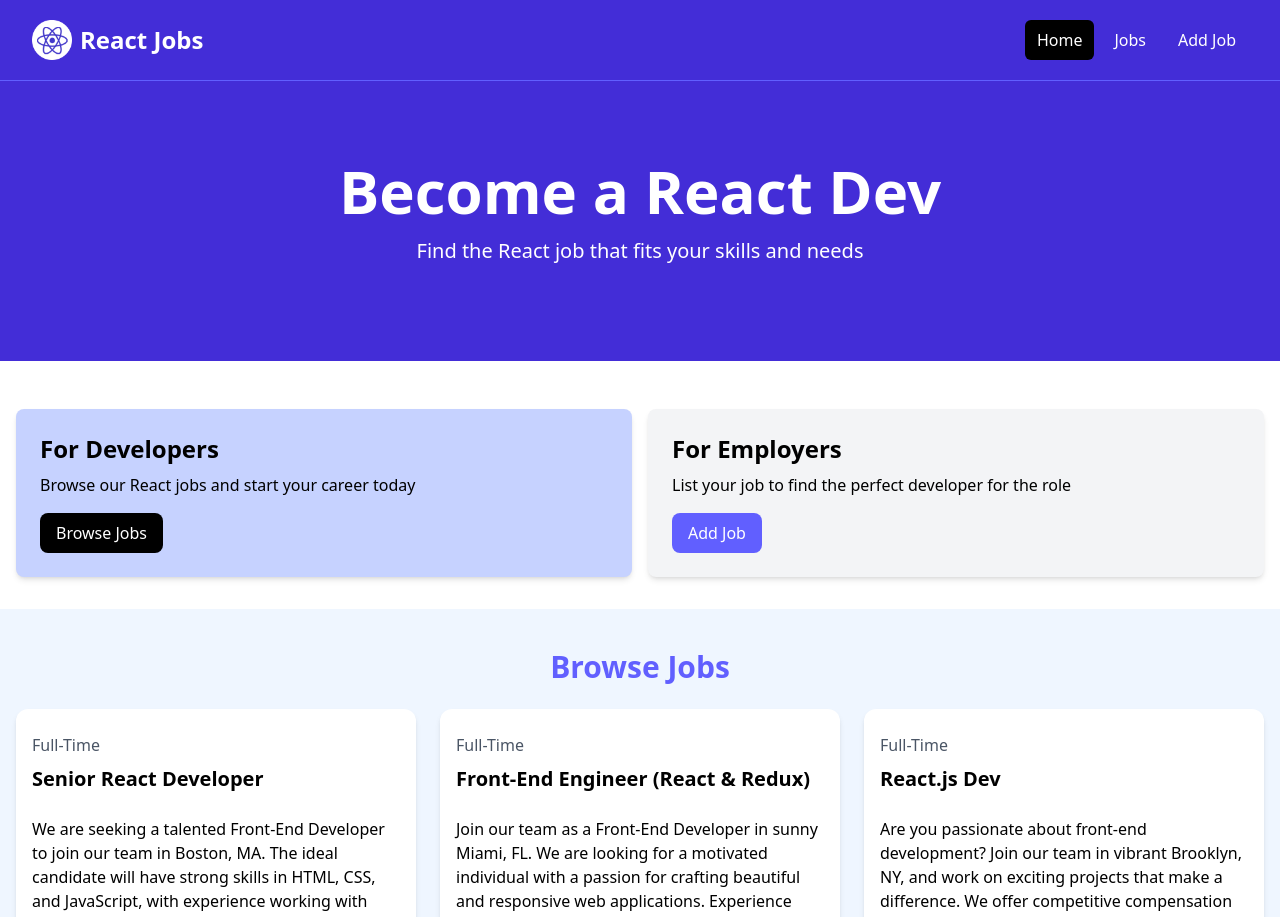
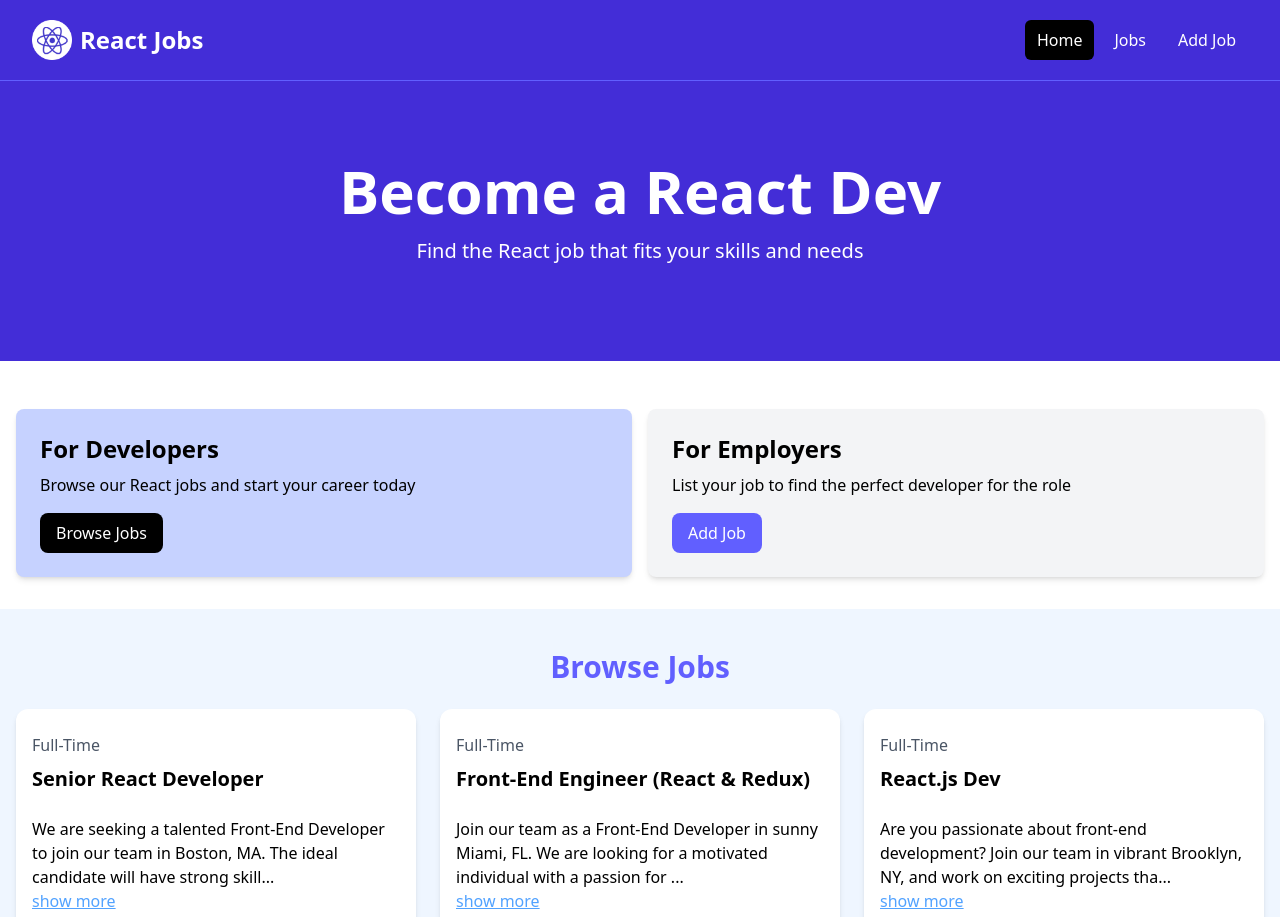
Before and after one commit to artanramanaj/react-jobs, a React (Vite) app: page / in a window 1280 px wide. Shown: the top 917 px of the page. Built offline with nearby package versions, Linux system fonts and the light colour scheme.

Commit message:
toggle show more and show less

```diff
--- a/src/components/JobListing.jsx
+++ b/src/components/JobListing.jsx
@@ -1,6 +1,7 @@
-import React from "react";
+import React, { useState } from "react";
 
 function JobListing({ job }) {
+  const [showAll, setShowAll] = useState(true);
   return (
     <>
       <div key={job.id} className="relative rounded-xl bg-white shadow-md">
@@ -10,7 +11,27 @@ function JobListing({ job }) {
             <h3 className="text-xl font-bold">{job.title}</h3>
           </div>
 
-          <div className="mb-5">{job.description}</div>
+          {showAll == true ? (
+            <div>
+              <div>{job.description.substring(0, 120) + "..."}</div>
+              <p
+                className="mb-4 cursor-pointer text-blue-400 underline"
+                onClick={() => setShowAll((prev) => !prev)}
+              >
+                show more
+              </p>
+            </div>
+          ) : (
+            <div>
+              <div>{job.description}</div>
+              <p
+                className="mb-4 cursor-pointer text-blue-400 underline"
+                onClick={() => setShowAll((prev) => !prev)}
+              >
+                show less
+              </p>
+            </div>
+          )}
 
           <h3 className="mb-2 text-indigo-500">{job.salary}</h3>
 
```
